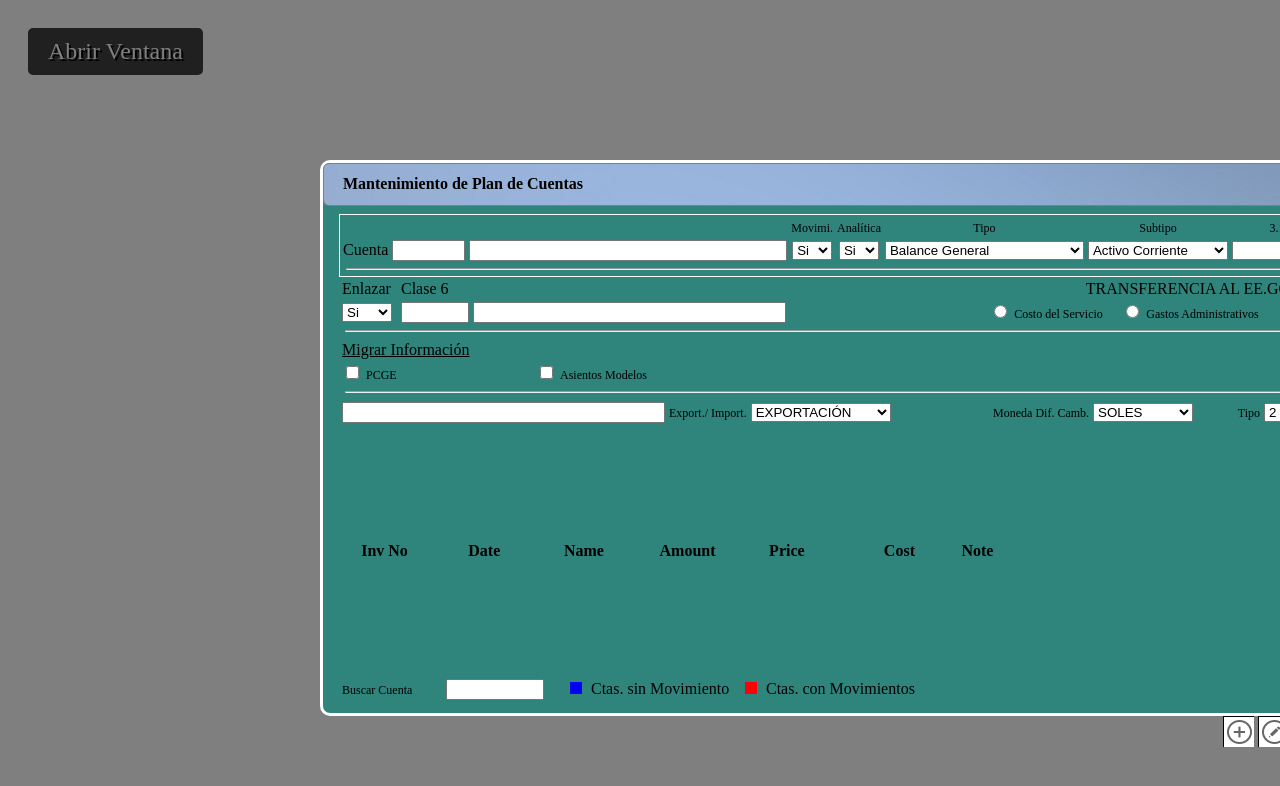
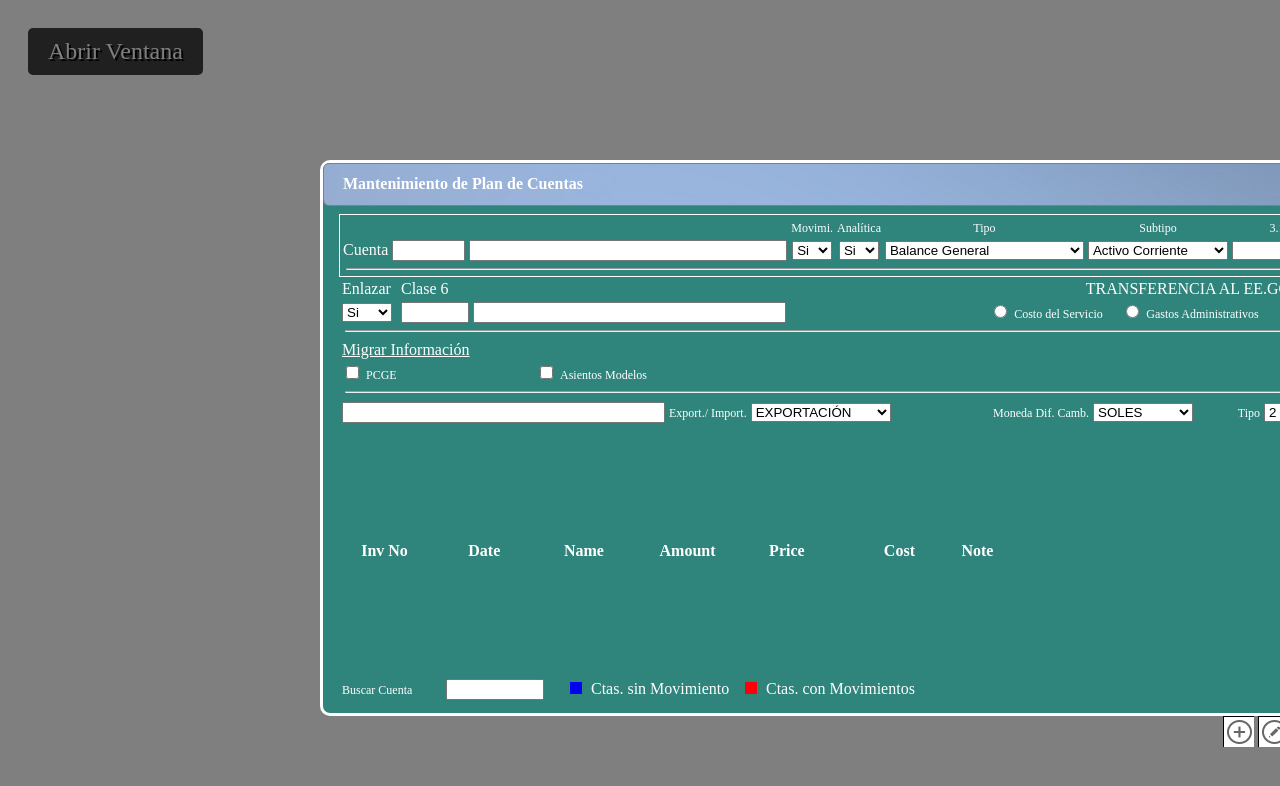
Before and after one commit to aescalantes/ejercicio, a plain HTML site: page index.html in a window 1280 px wide. Both pictures are taken after a click on the link "Abrir Ventana". Drawn offline with Linux system fonts and the light colour scheme.

Commit message:
Text color change black to white

```diff
--- a/index.html
+++ b/index.html
@@ -8,7 +8,7 @@
 	<div class="container">
 		<a href="javascript:desplegar('visible')" class="open">Abrir Ventana</a>
 		<div id="bgventana">
-			<div id="ventana" class="modal">
+			<div id="ventana" class="modal" style="color: white;">
 				<div id="titulomodal">
 					<table width="100%">
 						<tr>
--- a/style.css
+++ b/style.css
@@ -23,9 +23,13 @@
 	top: 0px;
 	left: 0px;
 	visibility: hidden;
-	-webkit-transition: opacity 1s;
+	-webkit-transition: visibility 0.2s;
 }
 
+#bgventana:hover {
+visibility: visible;
+opacity: 1;
+}
 
 .modal{
 	position: absolute;
```
Also changed, not shown: script.js (line endings or trailing spaces).
